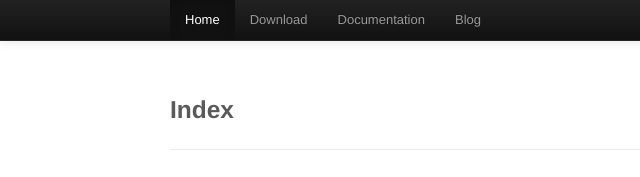
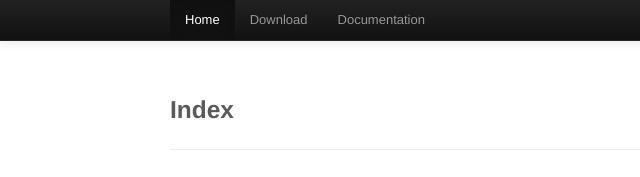
Before and after one commit to jhades/jhades.github.io, a website: page documentation.html in a window 1280 px wide. Shown: the top 177 px of the page, 0-640 px from the left. Drawn offline with Linux system fonts and the light colour scheme.

Commit message:
blog moved

```diff
--- a/documentation.html
+++ b/documentation.html
@@ -36,7 +36,6 @@
                     <li class="active"> <a href="index.html">Home</a> </li>
                     <li> <a href="downloads.html">Download</a> </li>
                     <li> <a href="documentation.html">Documentation</a> </li>
-                    <li> <a href="http://blog.jhades.org">Blog</a> </li>
                 </ul>
             </div>
         </div>
```
Also changed, not shown: index.html (+0 -1 lines), report.html (+0 -1 lines).
